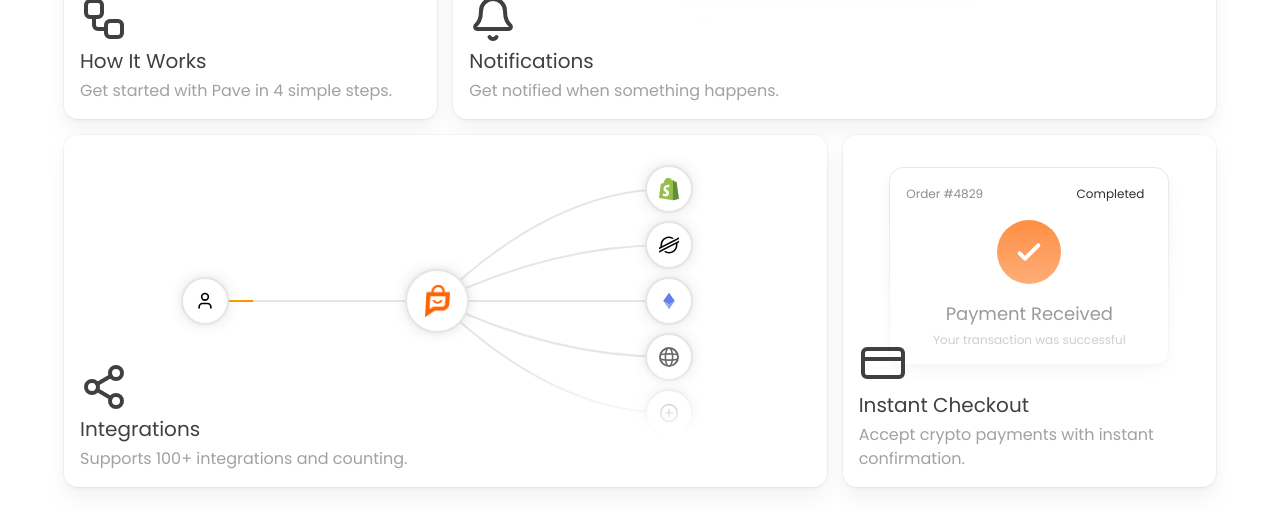
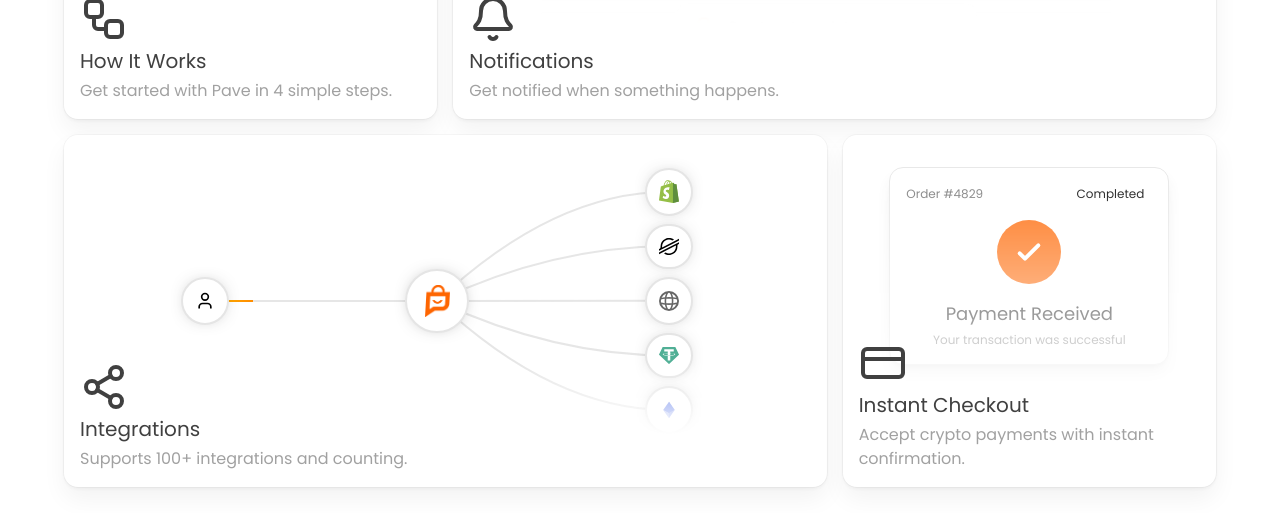
Before and after one commit to Nixxy25/Pave, a Next.js app: page / in a window 1280 px wide. Shown: the part 2100-2613 px from the top of the page. Built offline with nearby package versions, Linux system fonts and the light colour scheme.

Commit message:
feat: support usdt

```diff
--- a/components/ui/animated-beam-demo.tsx
+++ b/components/ui/animated-beam-demo.tsx
@@ -60,19 +60,19 @@ export function AnimatedBeamMultipleOutputDemo({
         </div>
         <div className="flex flex-col justify-center gap-2">
           <Circle ref={div1Ref}>
-            <Icons.shopify />
+            <Image src="/shopify.svg" alt="Shopify" width={24} height={24} />
           </Circle>
           <Circle ref={div2Ref}>
-            <Icons.stellar />
+            <Image src="/stellar.svg" alt="Stellar" width={24} height={24} />
           </Circle>
           <Circle ref={div3Ref}>
-            <Icons.ethereum />
+            <Icons.globe />
           </Circle>
           <Circle ref={div4Ref}>
-            <Icons.globe />
+            <Image src="/usdt.svg" alt="USDT" width={24} height={24} />
           </Circle>
           <Circle ref={div5Ref}>
-            <Icons.any />
+            <Icons.ethereum />
           </Circle>
         </div>
       </div>
@@ -119,50 +119,6 @@ export function AnimatedBeamMultipleOutputDemo({
 }
 
 const Icons = {
-  shopify: () => (
-    <svg
-      width="100"
-      height="100"
-      viewBox="0 0 109.5 124.5"
-      xmlns="http://www.w3.org/2000/svg"
-    >
-      <path
-        fill="#95BF47"
-        d="M95.9,23.9c-0.1-0.6-0.6-1-1.1-1c-0.5,0-9.3-0.2-9.3-0.2s-7.4-7.2-8.1-7.9c-0.7-0.7-2.2-0.5-2.7-0.3
-        c0,0-1.4,0.4-3.7,1.1c-0.4-1.3-1-2.8-1.8-4.4c-2.6-5-6.5-7.7-11.1-7.7c0,0,0,0,0,0c-0.3,0-0.6,0-1,0.1c-0.1-0.2-0.3-0.3-0.4-0.5
-        c-2-2.2-4.6-3.2-7.7-3.1c-6,0.2-12,4.5-16.8,12.2c-3.4,5.4-6,12.2-6.8,17.5c-6.9,2.1-11.7,3.6-11.8,3.7c-3.5,1.1-3.6,1.2-4,4.5
-        c-0.3,2.5-9.5,73-9.5,73l76.4,13.2l33.1-8.2C109.5,115.8,96,24.5,95.9,23.9z"
-      />
-      <path
-        fill="#5E8E3E"
-        d="M94.8,22.9c-0.5,0-9.3-0.2-9.3-0.2s-7.4-7.2-8.1-7.9c-0.3-0.3-0.6-0.4-1-0.5l0,109.7l33.1-8.2
-        c0,0-13.5-91.3-13.6-92C95.8,23.3,95.3,22.9,94.8,22.9z"
-      />
-      <path
-        fill="#FFFFFF"
-        d="M58,39.9l-3.8,14.4c0,0-4.3-2-9.4-1.6c-7.5,0.5-7.5,5.2-7.5,6.4c0.4,6.4,17.3,7.8,18.3,22.9
-        c0.7,11.9-6.3,20-16.4,20.6c-12.2,0.8-18.9-6.4-18.9-6.4l2.6-11c0,0,6.7,5.1,12.1,4.7c3.5-0.2,4.8-3.1,4.7-5.1
-        c-0.5-8.4-14.3-7.9-15.2-21.7c-0.7-11.6,6.9-23.4,23.7-24.4C54.7,38.2,58,39.9,58,39.9z"
-      />
-    </svg>
-  ),
-  stellar: () => (
-    <svg
-      width="100"
-      height="100"
-      viewBox="0 0 236.36 200"
-      xmlns="http://www.w3.org/2000/svg"
-    >
-      <path
-        fill="#000000"
-        d="M203,26.16l-28.46,14.5-137.43,70a82.49,82.49,0,0,1-.7-10.69A81.87,81.87,0,0,1,158.2,28.6l16.29-8.3,2.43-1.24A100,100,0,0,0,18.18,100q0,3.82.29,7.61a18.19,18.19,0,0,1-9.88,17.58L0,129.57V150l25.29-12.89,0,0,8.19-4.18,8.07-4.11v0L186.43,55l16.28-8.29,33.65-17.15V9.14Z"
-      />
-      <path
-        fill="#000000"
-        d="M236.36,50,49.78,145,33.5,153.31,0,170.38v20.41l33.27-16.95,28.46-14.5L199.3,89.24A83.45,83.45,0,0,1,200,100,81.87,81.87,0,0,1,78.09,171.36l-1,.53-17.66,9A100,100,0,0,0,218.18,100c0-2.57-.1-5.14-.29-7.68a18.2,18.2,0,0,1,9.87-17.58l8.6-4.38Z"
-      />
-    </svg>
-  ),
   ethereum: () => (
     <svg
       width="100"
@@ -200,19 +156,6 @@ const Icons = {
       </defs>
     </svg>
   ),
-  any: () => (
-    <svg
-      width="100"
-      height="100"
-      viewBox="0 0 24 24"
-      fill="none"
-      xmlns="http://www.w3.org/2000/svg"
-    >
-      {/* Plus/Add icon representing "any" integration */}
-      <circle cx="12" cy="12" r="10" stroke="#9CA3AF" strokeWidth="2" />
-      <path d="M12 8V16M8 12H16" stroke="#9CA3AF" strokeWidth="2" strokeLinecap="round" />
-    </svg>
-  ),
   user: () => (
     <svg
       width="24"
```
Also changed, not shown: public/usdt.svg (added).
